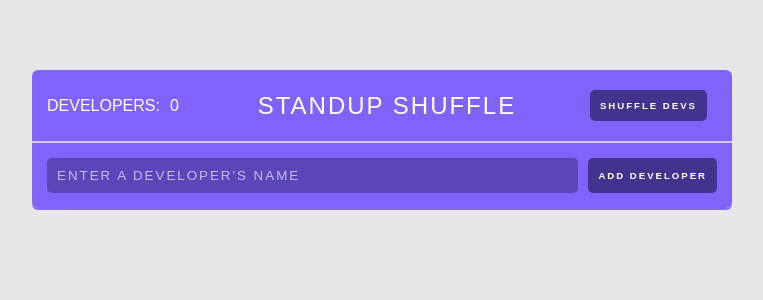
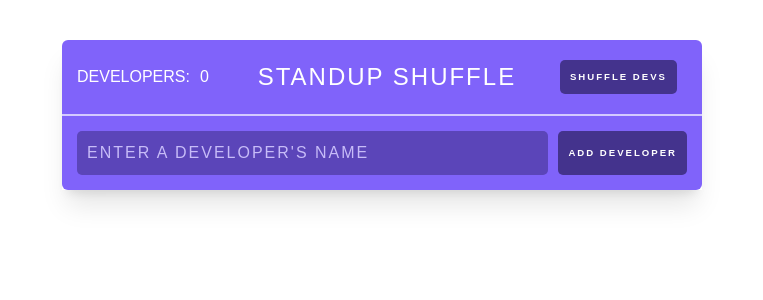
Before and after one commit to shonhartman/standup-shuffle-app, a React (Create React App) app: page / in a window 1280 px wide. Shown: the top 300 px of the page, without its empty margins (258-1021 px from the left). Built offline with nearby package versions, Linux system fonts and the light colour scheme.

Commit message:
adds tailwind & tailwind ui and adds repetitive shuffle timing

```diff
--- /dev/null
+++ b/postcss.config.js
@@ -0,0 +1,6 @@
+module.exports = {
+  plugins: {
+    tailwindcss: {},
+    autoprefixer: {},
+  },
+}
--- a/src/App.js
+++ b/src/App.js
@@ -1,54 +1,86 @@
-import './App.css';
-import React, { useEffect, useState } from 'react';
-import Header from './components/Header';
-import Developer from './components/Developer';
-import AddDeveloperForm from './components/AddDeveloperForm';
+import "./App.css";
+import React, { useEffect, useState } from "react";
+
+import Header from "./components/Header";
+import Developer from "./components/Developer";
+import AddDeveloperForm from "./components/AddDeveloperForm";
 
 function App() {
-
   // GET INITIAL STATE FROM LOCALSTORAGE IF AVAILABLE
   const [developers, setDevelopers] = useState(() => {
-    return JSON.parse(localStorage.getItem('CURRENT_DEVS')) || [];
+    return JSON.parse(localStorage.getItem("CURRENT_DEVS")) || [];
   });
 
   // SET LOCAL STORAGE ON STATE CHANGE
   useEffect(() => {
-    localStorage.setItem('CURRENT_DEVS', JSON.stringify(developers));
+    localStorage.setItem("CURRENT_DEVS", JSON.stringify(developers));
   }, [developers]);
 
   // SHUFFLE FUNCTION
   function shuffle(array) {
-    let currentIndex = array.length,  randomIndex;
+    let currentIndex = array.length,
+      randomIndex;
 
     // While there are elements to shuffle...
     while (currentIndex !== 0) {
+      // Pick a remaining element...
 
-        // Pick a remaining element...
       randomIndex = Math.floor(Math.random() * currentIndex);
       currentIndex--;
 
       // Swap it with the current element.
       [array[currentIndex], array[randomIndex]] = [
-          array[randomIndex], array[currentIndex]];
+        array[randomIndex],
+        array[currentIndex],
+      ];
     }
 
     return array;
   }
 
   const handleRemoveDeveloper = (id) => {
-    setDevelopers(developers.filter(d => d.id !== id));
+    setDevelopers(developers.filter((d) => d.id !== id));
   };
 
   const handleAddDeveloper = (name) => {
-    setDevelopers([...developers, {
+    setDevelopers([
+      ...developers,
+      {
         name,
-      id: Date.now()
-    }]);
-  }
+        id: Date.now(),
+      },
+    ]);
+  };
 
   const shuffleDevs = () => {
+    setTimeout(() => {
       const shuffledDevs = [...developers];
       setDevelopers(shuffle(shuffledDevs));
+    }, 25)
+    setTimeout(() => {
+      const shuffledDevs = [...developers];
+      setDevelopers(shuffle(shuffledDevs));
+    }, 50)
+    setTimeout(() => {
+      const shuffledDevs = [...developers];
+      setDevelopers(shuffle(shuffledDevs));
+    }, 75)
+    setTimeout(() => {
+      const shuffledDevs = [...developers];
+      setDevelopers(shuffle(shuffledDevs));
+    }, 100)
+    setTimeout(() => {
+      const shuffledDevs = [...developers];
+      setDevelopers(shuffle(shuffledDevs));
+    }, 150)
+    setTimeout(() => {
+      const shuffledDevs = [...developers];
+      setDevelopers(shuffle(shuffledDevs));
+    }, 250)
+    setTimeout(() => {
+      const shuffledDevs = [...developers];
+      setDevelopers(shuffle(shuffledDevs));
+    }, 300)
   };
 
   return (
@@ -59,7 +91,7 @@ function App() {
         shuffleDevs={shuffleDevs}
       />
       {/* DEVELOPER LIST */}
-      {developers.map( (developer, index) =>
+        {developers.map((developer, index) => (
           <Developer
             key={developer.id}
             id={developer.id}
@@ -67,7 +99,7 @@ function App() {
             index={index}
             removeDeveloper={handleRemoveDeveloper}
           />
-      )}
+        ))}
       <AddDeveloperForm addDeveloper={handleAddDeveloper} />
     </div>
   );
--- a/src/components/AddDeveloperForm.js
+++ b/src/components/AddDeveloperForm.js
@@ -15,7 +15,7 @@ export default function AddDeveloperForm({ addDeveloper }) {
   }
 
     return (
-      <form onSubmit={handleSubmit}>
+      <form className="rounded-b-md" onSubmit={handleSubmit}>
         <input
           type="text"
           value={value}
--- a/src/components/Header.js
+++ b/src/components/Header.js
@@ -2,7 +2,7 @@ import React from 'react';
 
 export default function Header ({ title, developers, shuffleDevs }) {
   return (
-    <header>
+    <header className='uppercase rounded-t-md'>
       <div className="stats">
         <div>Developers:</div>
         <div>{ developers.length }</div>
--- a/src/index.css
+++ b/src/index.css
@@ -1,19 +1,22 @@
+@tailwind base;
+@tailwind components;
+@tailwind utilities;
+
 /* ELEMENT STYLES -------------------- */
 
 body {
-  background: #e8e7e7;
   font-family: arial;
-  text-transform: uppercase;
+
 }
 
 header {
-  color: #FFF;
+  color: #fff;
   padding: 5px 10px;
   text-align: center;
   display: flex;
   align-items: center;
-  background-color: #8063FA;
-  border-bottom: solid 2px #D4CAFF;
+  background-color: #8063fa;
+  border-bottom: solid 2px #d4caff;
 }
 
 header h1 {
@@ -27,39 +30,39 @@ header h1 {
 
 form {
   display: flex;
-  background-color: #8063FA;
+  background-color: #8063fa;
 }
 
-input[type=text] {
+input[type="text"] {
   flex-grow: 1;
   border-width: 0 0 1px 0;
   margin: 15px 10px 15px 15px;
   padding: 10px;
   border-radius: 5px;
-  background-color: #5B45B9;
+  background-color: #5b45b9;
   border-style: none;
   text-shadow: none;
   text-transform: uppercase;
-  color: #C7BCF8;
+  color: #c7bcf8;
   letter-spacing: 2px;
   outline: none;
 }
 
-input[type=text]::-webkit-input-placeholder{
-  color: #C7BCF8;
+input[type="text"]::-webkit-input-placeholder {
+  color: #c7bcf8;
   letter-spacing: 2px;
 }
 
-input[type=text]:focus{
+input[type="text"]:focus {
   background-color: rgba(0, 0, 0, 0.2);
 }
 
-input[type=submit] {
+input[type="submit"] {
   display: block;
-  font-size: .6em;
+  font-size: 0.6em;
   margin: 15px 15px 15px 0;
   padding: 10px;
-  background-color: #44338D;
+  background-color: #44338d;
   border-radius: 5px;
   border: none;
   color: #fff;
@@ -71,18 +74,17 @@ input[type=submit] {
 }
 
 button,
-input[type=submit] {
+input[type="submit"] {
   outline: none;
-  transition: background-color 0.2s ease,
-              color 0.2s ease;
+  transition: background-color 0.2s ease, color 0.2s ease;
 }
 
 button.shuffle {
   display: block;
-  font-size: .6em;
+  font-size: 0.6em;
   margin: 15px 15px 15px 0;
   padding: 10px;
-  background-color: #44338D;
+  background-color: #44338d;
   border-radius: 5px;
   border: none;
   color: #fff;
@@ -99,33 +101,28 @@ svg {
   width: 28px;
   height: 19px;
   margin-right: 5px;
-  fill: #F0F0F0;
+  fill: #f0f0f0;
 }
 
 @keyframes grow {
-  50% { transform: scale(1.4) rotate(-3deg); }
+  50% {
+    transform: scale(1.4) rotate(-3deg);
+  }
 }
 
 /* COMPONENT STYLES -------------------- */
 
-.board {
-  background: #fff;
-  width: 700px;
-  margin: 70px auto;
-  box-shadow: 0 2px 0 rgb(133, 104, 250);
-  border-radius: 6px;
-  overflow: hidden;
-}
+.board { @apply w-1/2 container mx-auto shadow-xl mt-10 uppercase}
 
 .developer {
   display: flex;
   font-size: 1.2em;
-  border-bottom: solid 2px #EEEEEE;
+  border-bottom: solid 2px #eeeeee;
   letter-spacing: 2px;
 }
 
 .developer:last-of-type {
-    border-bottom-color: #D4CAFF;
+  border-bottom-color: #d4caff;
 }
 
 .developer-name:hover .remove-developer {
@@ -143,7 +140,7 @@ svg {
   border: none;
   outline: none;
   visibility: hidden;
-    color: #EF5350;
+  color: #ef5350;
   cursor: pointer;
   margin: 0 10px 0 0;
   padding: 0;
--- /dev/null
+++ b/tailwind.config.js
@@ -0,0 +1,10 @@
+module.exports = {
+  content: ["./src/**/*.{js,jsx,ts,tsx}"],
+  theme: {
+    fontFamily: {
+      body: "arial",
+    },
+    extend: {},
+  },
+  plugins: [],
+};
```
Also changed, not shown: package.json (+7 -0 lines), src/components/Developer.js (+11 -5 lines), 2 other files (tests, documents, lock files or other folders). Lines whose indentation alone changed are shown as unchanged.
